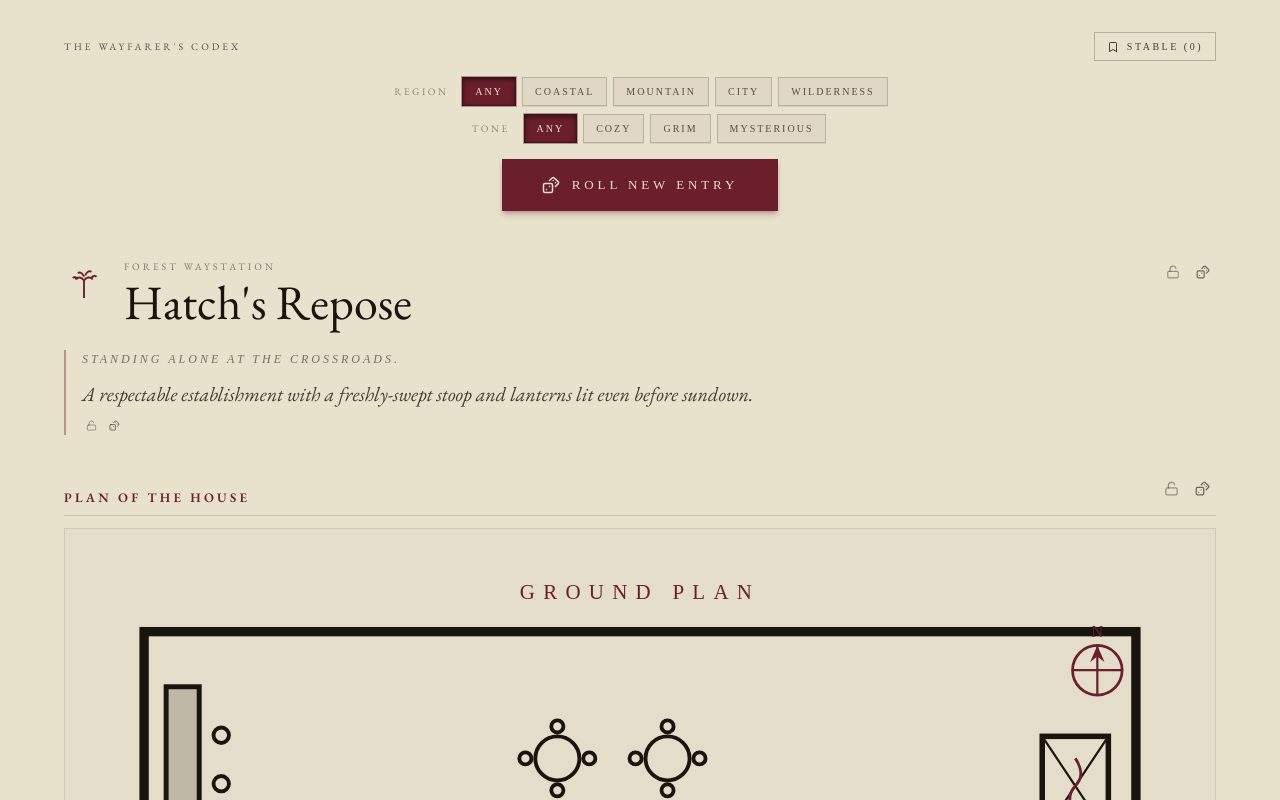
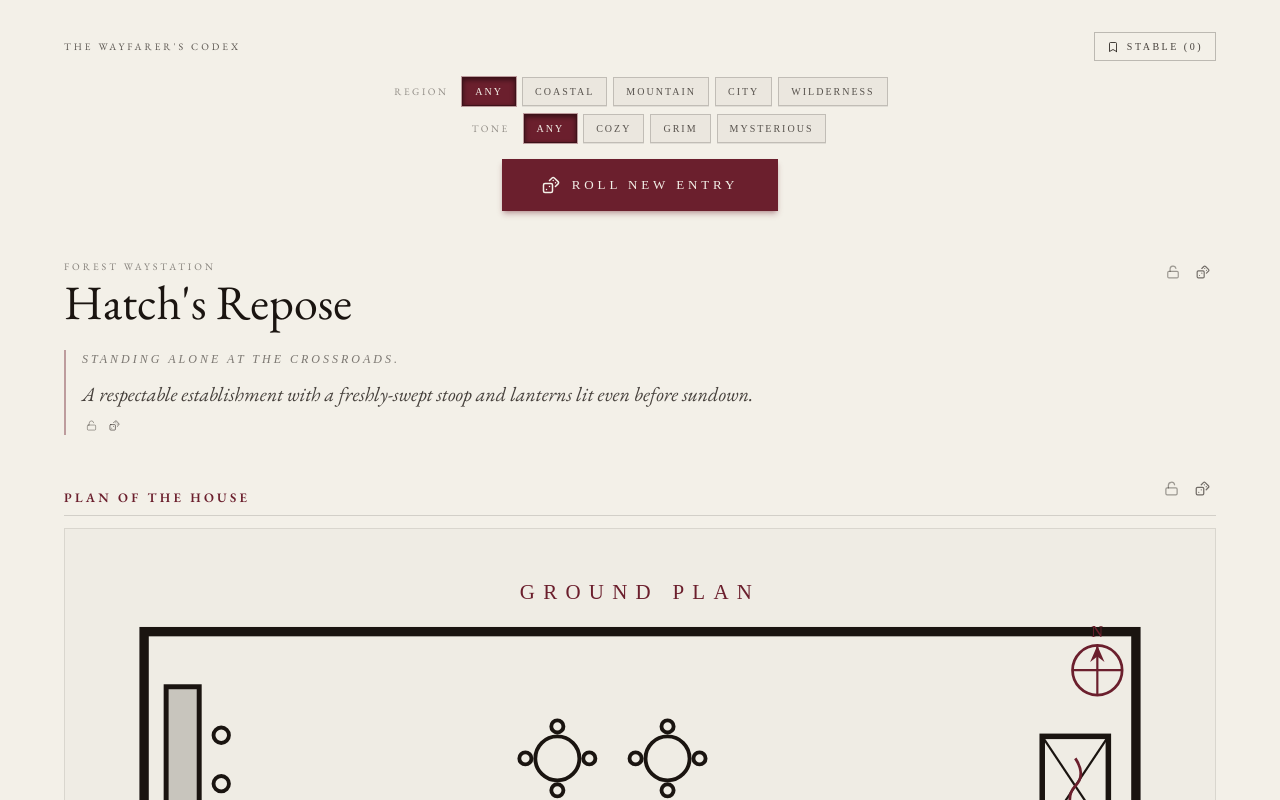
Before and after one commit to TokeT/TheWayfarerCodex, a React (Vite) app: page / in a window 1280 px wide. Shown: the top 800 px of the page. Built offline with nearby package versions, Linux system fonts and the light colour scheme; a web font is replaced by a local one.

Commit message:
Update App.jsx

```diff
--- a/src/App.jsx
+++ b/src/App.jsx
@@ -1372,7 +1372,7 @@ export default function InnGenerator() {
   const allLocked = lockedCount === 12;
 
   return (
-    <div className="min-h-screen w-full bg-[#E8E1CC] text-[#1a1410] py-8 px-4 md:px-8" style={{ fontFamily: '"EB Garamond", Georgia, serif' }}>
+    <div className="min-h-screen w-full bg-[#F3F0E8] text-[#1a1410] py-8 px-4 md:px-8" style={{ fontFamily: '"EB Garamond", Georgia, serif' }}>
       <div className="max-w-6xl mx-auto">
 
         {/* Top bar */}
@@ -1397,7 +1397,7 @@ export default function InnGenerator() {
               onClick={() => setRegion(r)}
               className={`px-3 py-1.5 text-[10px] tracking-[0.2em] uppercase border transition-all duration-150 ${
                 region === r
-                  ? "bg-[#6B1F2D] border-[#3d1219] text-[#E8E1CC]"
+                  ? "bg-[#6B1F2D] border-[#3d1219] text-[#F3F0E8]"
                   : "bg-[#1a1410]/[0.04] border-[#1a1410]/20 text-[#1a1410]/70 hover:bg-[#1a1410]/10 hover:border-[#1a1410]/40 hover:text-[#1a1410]"
               }`}
               style={{
@@ -1422,7 +1422,7 @@ export default function InnGenerator() {
               onClick={() => setTone(t)}
               className={`px-3 py-1.5 text-[10px] tracking-[0.2em] uppercase border transition-all duration-150 ${
                 tone === t
-                  ? "bg-[#6B1F2D] border-[#3d1219] text-[#E8E1CC]"
+                  ? "bg-[#6B1F2D] border-[#3d1219] text-[#F3F0E8]"
                   : "bg-[#1a1410]/[0.04] border-[#1a1410]/20 text-[#1a1410]/70 hover:bg-[#1a1410]/10 hover:border-[#1a1410]/40 hover:text-[#1a1410]"
               }`}
               style={{
@@ -1442,7 +1442,7 @@ export default function InnGenerator() {
         <div className="flex justify-center mb-6">
           <button
             onClick={rerollAll}
-            className="px-10 py-4 bg-[#6B1F2D] text-[#E8E1CC] hover:bg-[#5a1825] transition-colors flex items-center gap-3 text-[13px] tracking-[0.3em] uppercase shadow-md shadow-[#6B1F2D]/30"
+            className="px-10 py-4 bg-[#6B1F2D] text-[#F3F0E8] hover:bg-[#5a1825] transition-colors flex items-center gap-3 text-[13px] tracking-[0.3em] uppercase shadow-md shadow-[#6B1F2D]/30"
             style={{ fontFamily: '"IM Fell English SC", serif' }}
           >
             <Dices size={18} />
@@ -1456,11 +1456,8 @@ export default function InnGenerator() {
         >
           <div className="relative py-4 md:py-6">
 
-            {/* Hero — name + heraldry */}
+            {/* Hero — name */}
             <div className="flex items-start gap-5 mb-6">
-              <div className="shrink-0 mt-1">
-                <HeraldicMark seed={inn.name} />
-              </div>
               <div className="flex-1 min-w-0">
                 <div className="text-[10px] tracking-[0.3em] uppercase text-[#1a1410]/50 mb-1">
                   {inn.type}
@@ -1703,7 +1700,7 @@ export default function InnGenerator() {
         <div className="mt-6 flex flex-wrap items-center justify-center gap-3">
           <button
             onClick={rerollAll}
-            className="px-5 py-3 bg-[#6B1F2D] text-[#E8E1CC] hover:bg-[#5a1825] transition-colors flex items-center gap-2 text-[12px] tracking-[0.2em] uppercase"
+            className="px-5 py-3 bg-[#6B1F2D] text-[#F3F0E8] hover:bg-[#5a1825] transition-colors flex items-center gap-2 text-[12px] tracking-[0.2em] uppercase"
             style={{ fontFamily: '"IM Fell English SC", serif' }}
           >
             <Dices size={15} />
@@ -1762,7 +1759,7 @@ export default function InnGenerator() {
             onClick={() => setSaveDialogOpen(false)}
           >
             <div
-              className="bg-[#E8E1CC] text-[#1a1410] max-w-md w-full p-6 md:p-8 shadow-2xl"
+              className="bg-[#F3F0E8] text-[#1a1410] max-w-md w-full p-6 md:p-8 shadow-2xl"
               onClick={(e) => e.stopPropagation()}
               style={{
                 backgroundImage: "radial-gradient(ellipse at top, rgba(184,146,74,0.08), transparent 60%)",
@@ -1806,7 +1803,7 @@ export default function InnGenerator() {
                 </button>
                 <button
                   onClick={confirmSave}
-                  className="px-5 py-2 bg-[#6B1F2D] text-[#E8E1CC] hover:bg-[#5a1825] transition-colors text-[11px] tracking-[0.2em] uppercase"
+                  className="px-5 py-2 bg-[#6B1F2D] text-[#F3F0E8] hover:bg-[#5a1825] transition-colors text-[11px] tracking-[0.2em] uppercase"
                   style={{ fontFamily: '"IM Fell English SC", serif' }}
                 >
                   Pin to stable
@@ -1823,7 +1820,7 @@ export default function InnGenerator() {
             onClick={() => setStableOpen(false)}
           >
             <div
-              className="bg-[#E8E1CC] text-[#1a1410] max-w-3xl w-full my-8 shadow-2xl"
+              className="bg-[#F3F0E8] text-[#1a1410] max-w-3xl w-full my-8 shadow-2xl"
               onClick={(e) => e.stopPropagation()}
               style={{
                 backgroundImage: "radial-gradient(ellipse at top, rgba(184,146,74,0.08), transparent 60%)",
@@ -1922,7 +1919,7 @@ export default function InnGenerator() {
                         <div className="flex justify-end">
                           <button
                             onClick={() => loadFromStable(entry)}
-                            className="px-3 py-1.5 border border-[#6B1F2D]/40 text-[#6B1F2D] hover:bg-[#6B1F2D] hover:text-[#E8E1CC] transition-colors text-[10px] tracking-[0.2em] uppercase"
+                            className="px-3 py-1.5 border border-[#6B1F2D]/40 text-[#6B1F2D] hover:bg-[#6B1F2D] hover:text-[#F3F0E8] transition-colors text-[10px] tracking-[0.2em] uppercase"
                             style={{ fontFamily: '"IM Fell English SC", serif' }}
                           >
                             Load this inn
```
